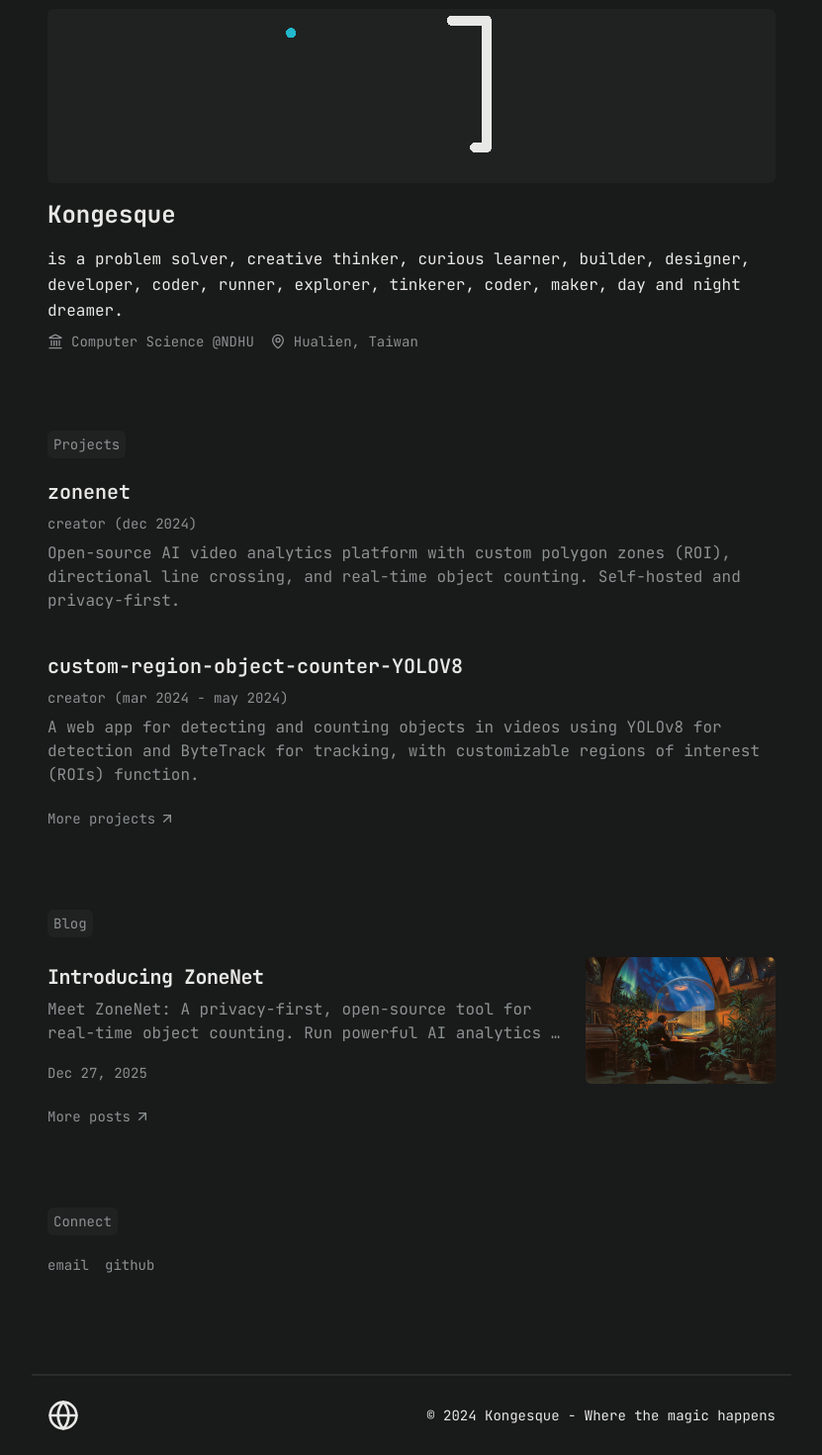
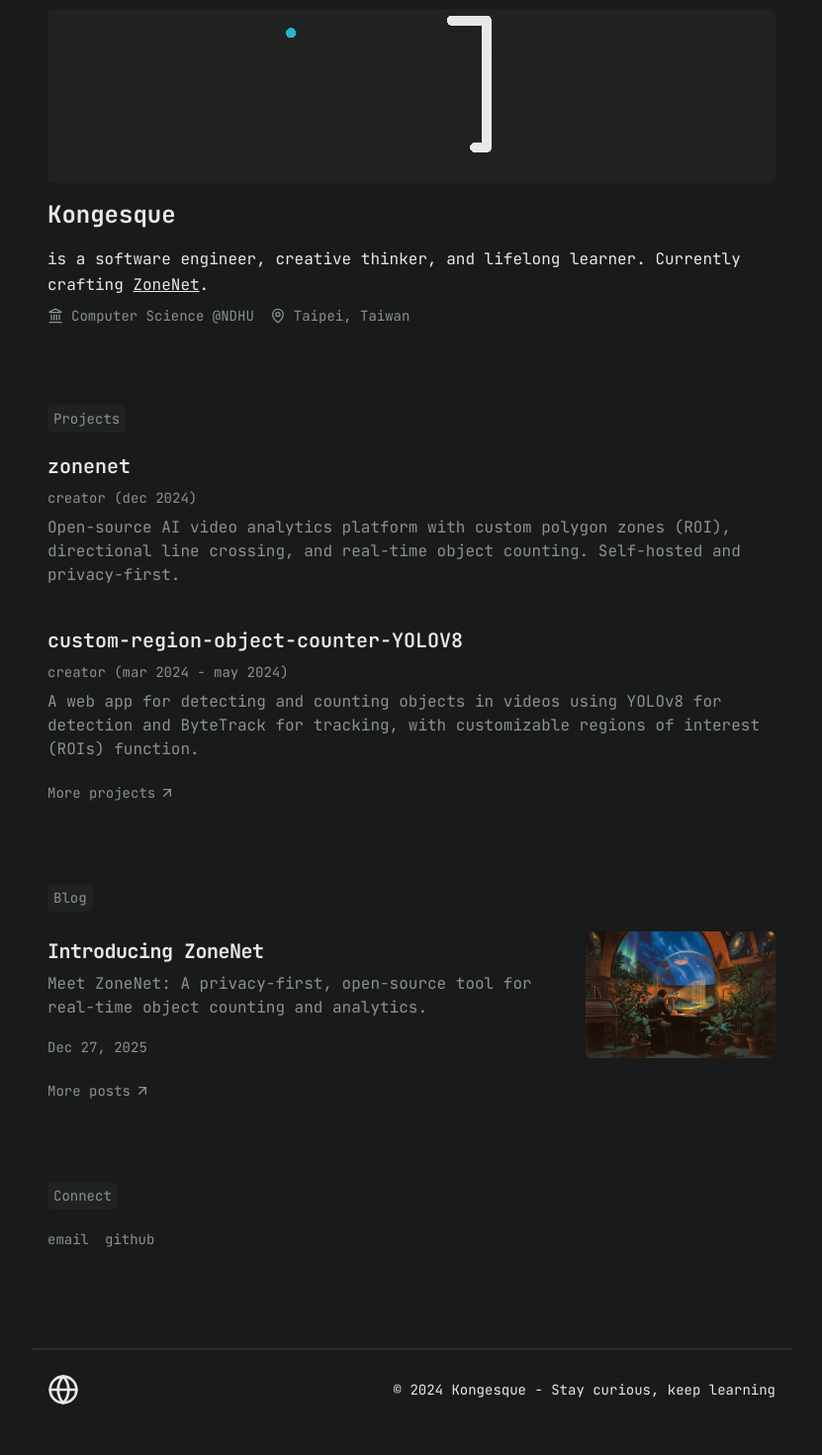
Before and after one commit to Kongesque/kongesque.com, a Next.js app: page / in a window 1280 px wide. Shown: the part 79-1549 px from the top of the page at 99% size, without its empty margins (224-1055 px from the left). After the commit the page ends 1523 px from the top, so only its background shows below. Built offline with nearby package versions, Linux system fonts and the light colour scheme.

Commit message:
feat: Update

```diff
--- a/src/app/not-found.tsx
+++ b/src/app/not-found.tsx
@@ -16,7 +16,7 @@ export default function NotFound() {
                 </p>
                 <Link
                     href="/"
-                    className="inline-block text-secondary hover:underline hover:decoration-secondaryHover"
+                    className="inline-block text-secondary hover:underline hover:text-accent"
                 >
                     return home
                 </Link>
--- a/src/components/blog-section.tsx
+++ b/src/components/blog-section.tsx
@@ -29,7 +29,7 @@ export function BlogSection() {
 
       <Link
         href="/blog"
-        className="inline-flex items-center gap-1 text-sm text-secondary hover:underline hover:decoration-secondaryHover group"
+        className="inline-flex items-center gap-1 text-sm text-secondary hover:underline hover:text-accent group"
       >
         More posts{" "}
         <ArrowUpRight className="w-4 h-4 transition-transform duration-200 group-hover:translate-x-1 group-hover:-translate-y-1" />
--- a/src/components/footer.tsx
+++ b/src/components/footer.tsx
@@ -9,13 +9,14 @@ export function Footer() {
         <div className="flex space-x-4">
           <Link
             href="/"
+            aria-label="Home"
             className="flex items-center space-x-1 hover:text-accent transition-colors duration-300"
           >
             <Globe size={32} />
           </Link>
         </div>
-          © 2024 Kongesque - Where the magic happens
-        </div>
+        © 2024 Kongesque - Stay curious, keep learning
+      </div>
     </section>
   )
 }
--- a/src/components/header.tsx
+++ b/src/components/header.tsx
@@ -40,7 +40,7 @@ export function Header() {
                 </h1>
 
                 <p className="leading-relaxed animate-fade-in-up text-primary mb-2">
-                    is a problem solver, creative thinker, curious learner, builder, designer, developer, coder, runner, explorer, tinkerer, coder, maker, day and night dreamer.
+                    is a software engineer, creative thinker, and lifelong learner. Currently crafting <a href="https://github.com/Kongesque/zonenet" target="_blank" rel="noopener noreferrer" className="underline hover:text-accent transition-colors">ZoneNet</a>.
                 </p>
 
                 <div className="flex gap-1 sm:gap-4 text-secondary text-sm flex-col sm:flex-row">
@@ -50,7 +50,7 @@ export function Header() {
                     </div>
                     <div className="flex items-center gap-2">
                         <MapPin className="w-4 h-4" />
-                        Hualien, Taiwan
+                        Taipei, Taiwan
                     </div>
                 </div>
             </div>
--- a/src/components/navbar.tsx
+++ b/src/components/navbar.tsx
@@ -8,6 +8,7 @@ export function Navbar() {
             <div className="flex space-x-4">
                 <Link
                     href="/"
+                    aria-label="Home"
                     className="text-accent flex items-center space-x-1 hover:text-accentHover group transition-colors duration-300"
                 >
                     <Globe size={32} />
--- a/src/components/post-item.tsx
+++ b/src/components/post-item.tsx
@@ -34,7 +34,6 @@ export function PostItem({ post, isSelected }: PostItemProps) {
           fill
           src={`/cover/${post.slug}.jpg`}
           sizes="(max-width: 640px) 100vw, 192px"
-          className="group-hover:scale-105 transition-transform duration-300"
         />
       </div>
     </Link>
--- a/src/components/section-list.tsx
+++ b/src/components/section-list.tsx
@@ -43,7 +43,7 @@ export function SectionList({
       {viewAllHref && (
         <Link
           href={viewAllHref}
-          className="text-sm inline-flex items-center gap-1 text-secondary hover:underline hover:decoration-secondaryHover group"
+          className="text-sm inline-flex items-center gap-1 text-secondary hover:underline hover:text-accent group"
         >
           {viewAllText}{" "}
           <ArrowUpRight className="w-4 h-4 transition-transform duration-200 group-hover:translate-x-1 group-hover:-translate-y-1" />
--- a/src/posts/introducing-zonenet.mdx
+++ b/src/posts/introducing-zonenet.mdx
@@ -1,6 +1,6 @@
 ---
 title: "Introducing ZoneNet"
-description: "Meet ZoneNet: A privacy-first, open-source tool for real-time object counting. Run powerful AI analytics on your own hardware without the cloud fees."
+description: "Meet ZoneNet: A privacy-first, open-source tool for real-time object counting and analytics."
 date: "2025-12-27"
 ---
 
```
Also changed, not shown: public/kongesque.jpg (added).
